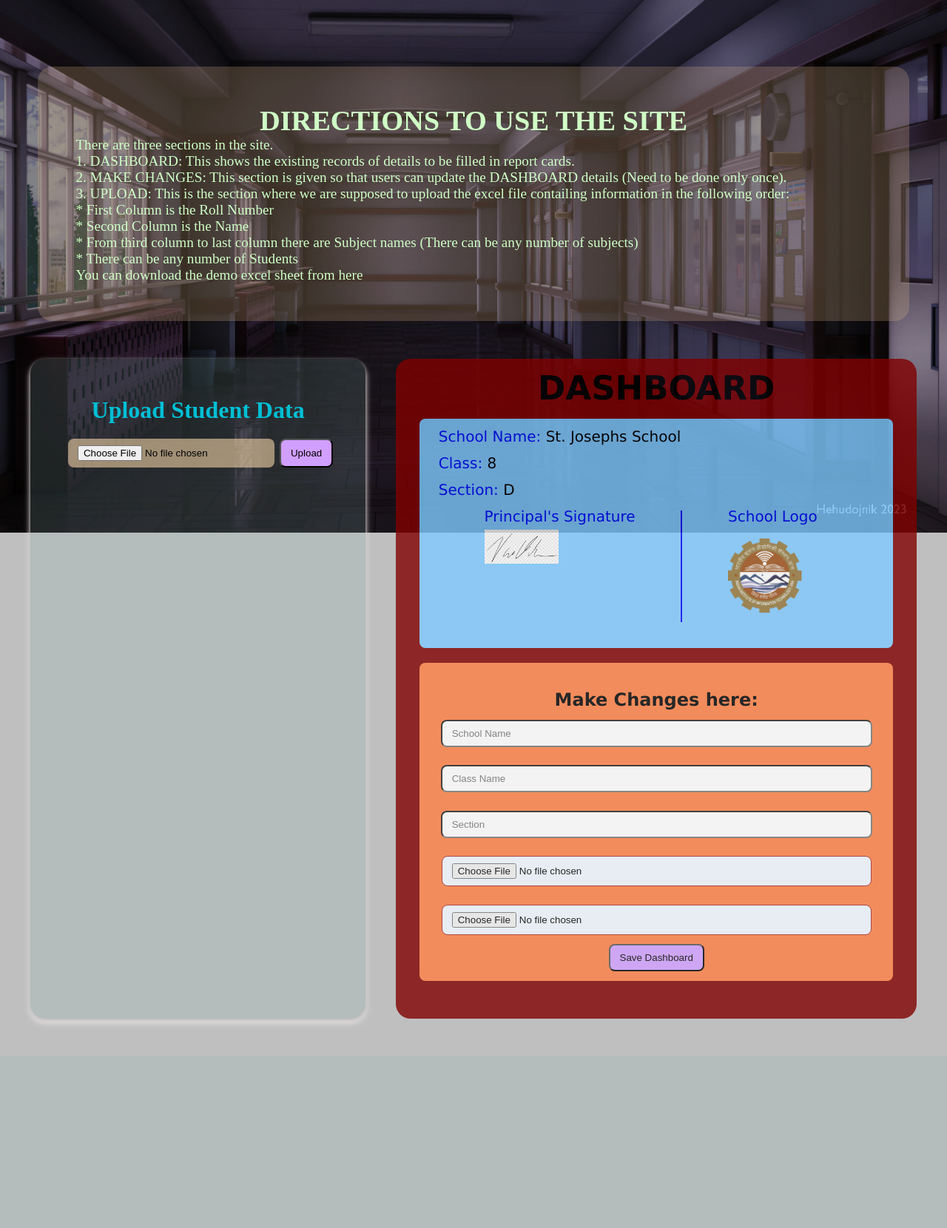
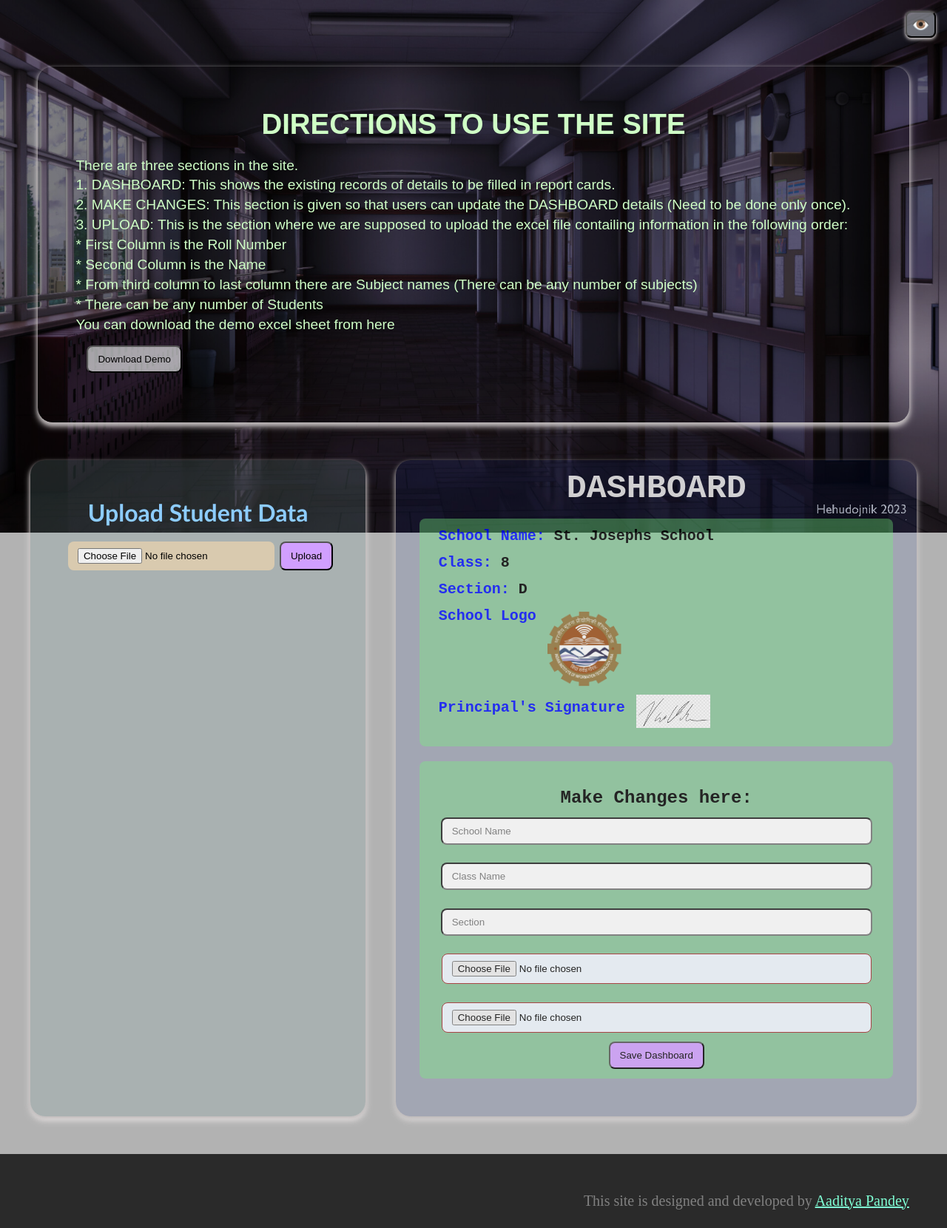
Before and after one commit to AadityaPandey30/ResultAutomation, a Flask app: page / in a window 1280 px wide. Shown: the whole page at 74% size. Before the commit the page ends 1390 px from the top, so only its background shows below. Run offline with Flask 3, Linux system fonts and the light colour scheme.

Commit message:
Final Commit

```diff
--- a/static/style.css
+++ b/static/style.css
@@ -1,17 +1,38 @@
 *{
     margin: 0;
     padding: 0;
+}
+
+.body{
+    background-color: black;
 }
 
 .container{
     position: relative;
 }
 
+.content{
+    max-width: 1700px;
+    margin: auto;
+}
+
+
+#view{
+    position: absolute;
+    top: 15px;
+    right: 15px;
+    background-color: rgba(240, 248, 255, 0.405);
+    box-shadow: 0 1px 3px #aca9a9d8,0 2px 5px #f9f3f3e2!important;
+    padding: 4px 6px;
+    font-size: 20px;
+}
+
 .back{
     padding: 4% 0px;
     z-index: 100;
     position: relative;
-    background-color: rgb(0, 0, 0, 0.25);
+    background-color: rgb(0, 0, 0, 0.3);
+    min-height: 100vh;
 }
 
 .bac-img{
@@ -21,30 +42,49 @@
 }
 
 .site-usage{
-    background-color: rgba(222, 184, 135, 0.237);
     padding: 4%;
     margin: 4%;
     margin-top: 3%;
     border-radius: 20px;
     font-size: larger;
     color: rgb(207, 255, 198);
+    transition-duration: 0.4s;
+    box-shadow: 0 2px 5px #aca9a9d8,0 5px 8px #f9f3f3e2!important;
+    line-height: 1.4;
+    font-family:sans-serif
+}
+
+.site-usage:hover{
+    background-color: rgba(24, 24, 24, 0.637);
+}
+
+.site-usage h1{
+    margin-bottom: 16px;
 }
 
 .dashboard{
-    background-color: #800000;
+    background-color: #0f2cbe1d;
     opacity: 0.8;
     width: 50%;
     padding: 1% 2.5% 2.5% 2.5%;
     border-radius: 20px;
-    font-family:Verdana, Geneva, Tahoma, sans-serif;
+    font-family:'Courier New', Courier, monospace;
     font-size: 20px;
     min-width: fit-content;
+    box-shadow: 0 2px 5px #aca9a9d8,0 5px 8px #f9f3f3e2!important;
+    transition-duration: 0.4s;
 }
 
-.dashboard h1{
+.dashboard:hover{
+    background-color: #0f26be5c;
+}
+
+
+.dashboard h2{
     text-align: center;
     font-size: 45px;
     margin-bottom: 15px;
+    color: white;
 }
 
 .dashboard input{
@@ -67,15 +107,16 @@
 }
 
 .existing-info{
-    background-color: rgb(127, 202, 255);
-    border-radius: 8px ;
+    background-color: rgb(114 235 125 / 47%);;
+    border-radius: 8px;
     padding: 1% 4% 4% 4%;
+    font-weight: 600;
     line-height: 1.8;
 }
 
 .changes{
     text-align: center;
-    background-color: rgb(255, 127, 67);
+    background-color: rgb(114 235 125 / 47%);;
     padding: 2%;
     margin: 3% 0%;
     border-radius: 8px;
@@ -91,11 +132,15 @@ button{
 .flex{
     display: flex;
     flex-direction: row-reverse;
-    justify-content:space-evenly;
+    justify-content: space-evenly;
 }
 
 .schoolLogo{
-    margin-right: 15px;
+    display: flex;
+}
+
+.principalSign{
+    display: flex;
 }
 
 .upload-here{
@@ -104,11 +149,17 @@ button{
     width: fit-content;
     min-width: 300px;
     padding: 4%;
-    box-shadow: 0 2px 5px #aca9a9d8,0 5px 8px #f9f3f3e2!important;;
+    box-shadow: 0 2px 5px #aca9a9d8,0 5px 8px #f9f3f3e2!important;
+    transition-duration: 0.4s;
+    font-family:'Trebuchet MS', 'Lucida Sans Unicode', 'Lucida Grande', 'Lucida Sans', Arial, sans-serif;
+}
+
+.upload-here:hover{
+    background-color: rgba(8, 55, 51, 0.486);
 }
 
 .upload-here h2{
-    color: rgb(0, 191, 212);
+    color: rgb(141, 204, 255);
     text-align: center;
     font-size: 32px;
     margin-bottom: 20px;
@@ -144,15 +195,16 @@ button{
 }
 
 .report-card{
-    background-color: rgb(189, 52, 123);
+    background-color: rgba(182, 4, 96, 0.486);
     margin-left: 0;
 }
 
-@media only screen and (max-width: 800px) {
+@media (max-width: 500px) {
     .flex{
         flex-direction: column;
     }
-    .dashboard{
-        width: 100%;
+    .bac-img{
+        height: 100vh;
+        width:fit-content;
     }
 }
--- a/templates/index.html
+++ b/templates/index.html
@@ -9,6 +9,10 @@
     <div class="container">
       <img src="../static//schoolimg.jpg" class="bac-img">
       <div class="back">
+        <header>
+          <button id="view">👁️</button>
+        </header>
+        <div class="content">
           <div class="site-usage">
             <h1 style="text-align: center;">DIRECTIONS TO USE THE SITE</h1>
             <p>There are three sections in the site.</p>
@@ -21,33 +25,31 @@
             * There can be any number of Students
             </p>
             <p>You can download the demo excel sheet from here</p>
+            <button onclick="downloadFile()" style="margin: 15px; background-color: rgba(252, 255, 255, 0.611); color: rgb(0, 0, 0); ">Download Demo</button>
           </div>
           <div class="flex">
             <div class="dashboard">
-              <h1>DASHBOARD</h1>
+                <h2>DASHBOARD</h2>
                 <div class="existing-info">
                 {% if dashboard_data %}
                 <p><span>School Name:</span> {{ dashboard_data.school_name }}</p>
                 <p><span>Class:</span> {{ dashboard_data.class_name }}</p>
                 <p><span>Section:</span> {{ dashboard_data.section }}</p>
                 {% if dashboard_data.school_logo_path %}
-              <div class="flex">
                     <div class="schoolLogo">
-              <p><span>School Logo</span></p><img
+                <p><span style="margin-right: 15px;">School Logo</span></p><img
                     src="static\school_logo.png"
                     alt="School Logo"
                     width="100"
                 /></div>
                 {% endif %}
                 {% if dashboard_data.principal_signature_path %}
-              <hr style="border: 1px solid blue; margin: 10px 0px;">
                 <div class="principalSign">
-              <p><span>Principal's Signature</span></p><img
+                <p><span style="margin-right: 15px;">Principal's Signature</span></p><img
                     src="static\principal_signature.png"
                     alt="Principal Signature"
                     width="100"
                 /></div>
-          </div>
             </div>
                 {% endif %}
                 {% else %}
@@ -78,8 +80,8 @@
                         placeholder="Section"
                         required
                     /><br />
-                  <input class="file" type="file" name="principal_signature"  accept="image/*" /><br />
-                  <input class="file" type="file" name="school_logo"  accept="image/*" /><br />
+                    <input class="file" type="file" name="principal_signature" title="Choose School Logo"  accept="image/*" /><br />
+                    <input class="file" type="file" name="school_logo" title="Choose Principal Signature"  accept="image/*" /><br />
 
                     <button type="submit">Save Dashboard</button>
                 </form>
@@ -121,8 +123,31 @@
           </div>
             {% endif %}
         </div>
+        </div>
 
       </div>
     </div>
+    <script>
+      function downloadFile() {
+          const link = document.createElement('a');
+          link.href = '../static/students.xlsx';
+          link.download = 'students.xlsx';
+          link.click();
+      }
+
+      var view = document.querySelector("#view");
+var content = document.querySelector(".content");
+
+view.addEventListener("click", function (e) {
+    if (content.style.display === "none" || content.style.display === "") {
+        content.style.display = "block";
+    } else {
+        content.style.display = "none";
+    }
+});
+  </script>
   </body>
+  <footer style="background-color: rgba(0, 0, 0, 0.836); text-align: right;position: relative; z-index: 100; padding: 4% 4% 2% 2%;">
+    <p style="font-size: 20px; color: gray;">This site is designed and developed by <a style="color: aquamarine;" href="https://www.linkedin.com/in/aaditya-pandey-ab2829257">Aaditya Pandey</a></p>
+  </footer>
 </html>
```
Also changed, not shown: static/class_average_plot.png, static/overall_percentage_plot.png, 3 other files. Lines whose indentation alone changed are shown as unchanged.
